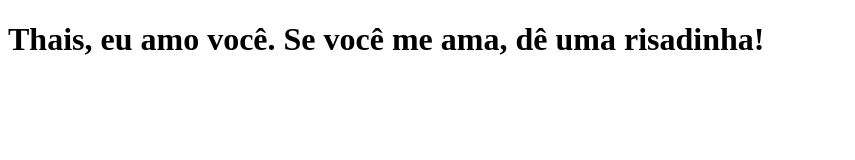
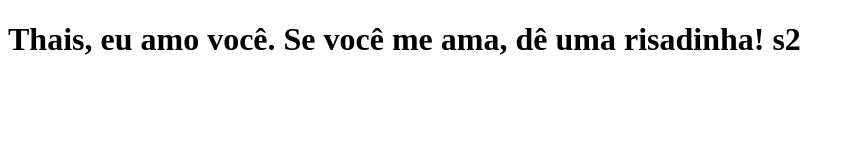
Before and after one commit to KleberASGC/clone-tabnews, a Next.js app: page / in a window 1280 px wide. Shown: the top 160 px of the page, without its empty margins (0-855 px from the left). Built offline with nearby package versions, Linux system fonts and the light colour scheme.

Commit message:
modifica a frase

```diff
--- a/pages/index.js
+++ b/pages/index.js
@@ -1,5 +1,5 @@
 function Home() {
-    return <h1>Thais, eu amo você. Se você me ama, dê uma risadinha!</h1>
+    return <h1>Thais, eu amo você. Se você me ama, dê uma risadinha! s2</h1>
 }
 
 export default Home;
```
